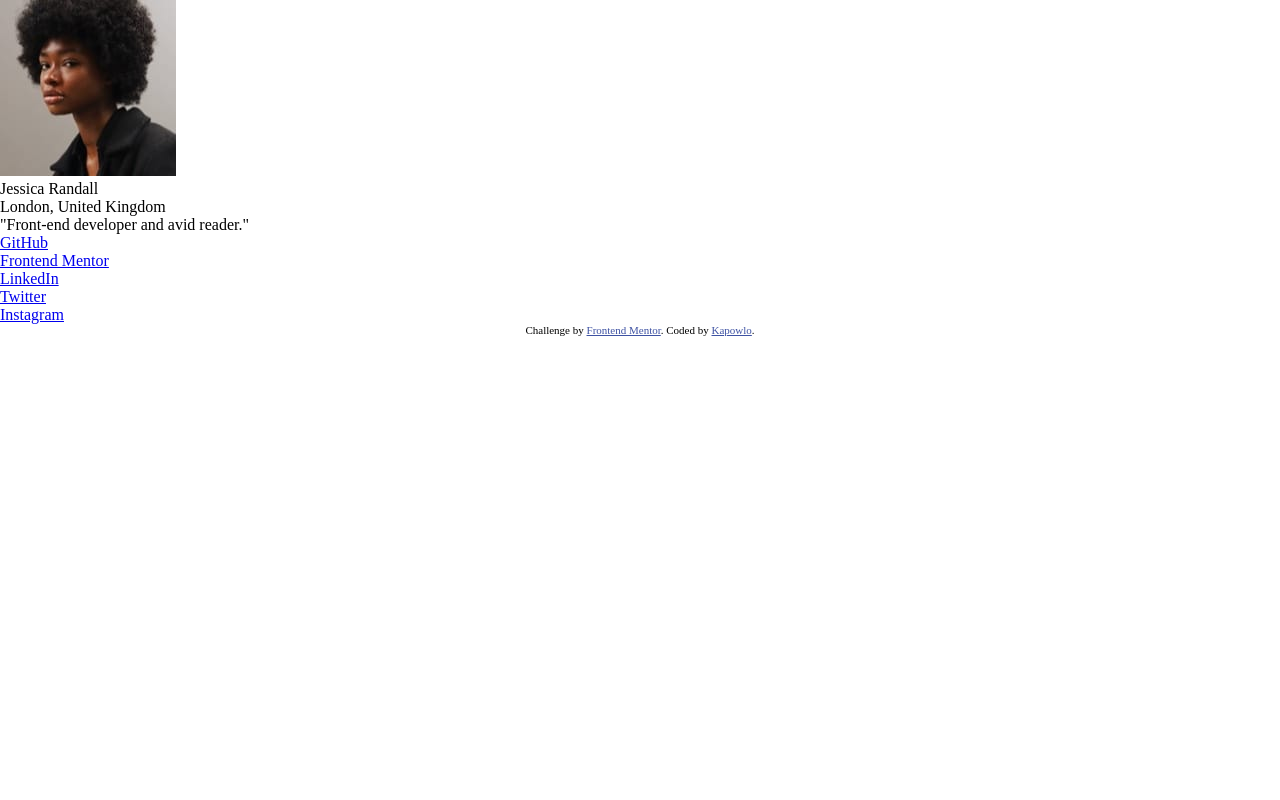
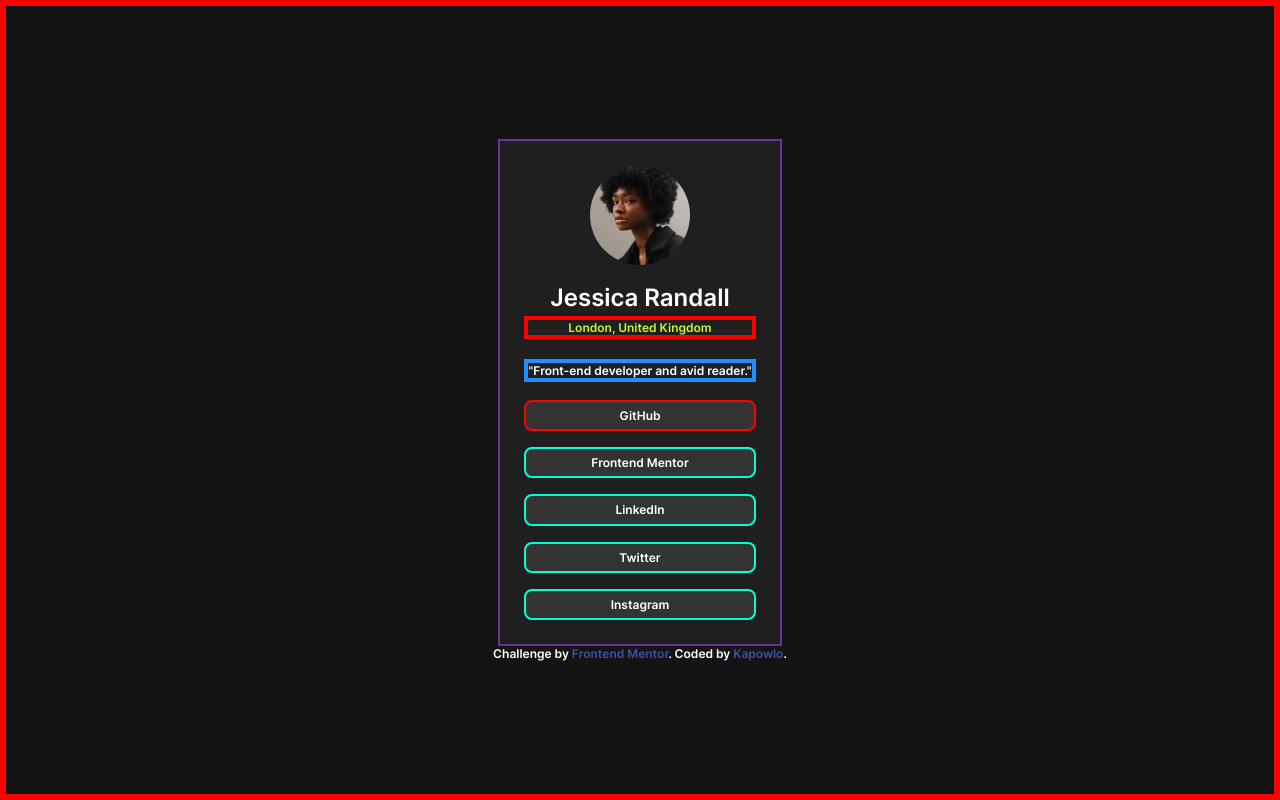
Before and after one commit to kapowlo/social-links-profile, a plain HTML site: page index.html in a window 1280 px wide. Drawn offline with Linux system fonts and the light colour scheme.

Commit message:
Loaded the custom fonts font-family is inter
Gave a width and height to img + max-width
selected the img ele because there is only 1 image anyways
the image should not overflow from container

Removed link and li default text styles

Made container a flexbox
to center the card and the attribution text

Used text-align center to center content inside of card
i think this is better then using flex

Selected the last p element to give extra margin-top and bottom
the last paragraph has more margin on top and bottom

Selected all the list item except the first to give them margin-top
all li have the same margin top except 1st li has a tiny bit more

Removed text align center on attribution
container is  a flexbox and everything inside
will be centered

```diff
--- a/style.css
+++ b/style.css
@@ -1,18 +1,141 @@
-/*CSS RESET */
+@font-face {
+  font-family: "Inter";
+  src: url(assets/fonts/Inter-VariableFont_slnt\wght.ttf);
+}
+@font-face {
+  font-family: "Inter";
+  src: url(assets/fonts/static/Inter-Bold.ttf);
+}
+@font-face {
+  font-family: "Inter";
+  src: url(assets/fonts/static/Inter-Regular.ttf);
+}
+@font-face {
+  font-family: "Inter";
+  src: url(assets/fonts/static/Inter-SemiBold.ttf);
+}
+
+/*---------------------------------------CSS RESET--------------------------------------- */
 * {
   padding: 0;
   margin: 0;
   box-sizing: border-box;
 }
 
+/*---------------------------------------CUSTOM VARIABLES--------------------------------------- */
+:root {
+  --small-font-size: 0.75rem;
+
+  --green: hsl(75, 94%, 57%);
+  --white: hsl(0, 0%, 100%);
+
+  --grey-700: hsl(0, 0%, 20%);
+  --grey-800: hsl(0, 0%, 12%);
+  --grey-900: hsl(0, 0%, 8%);
+}
+
+/*---------------------------------------BODY + GENERAL STYLES--------------------------------------- */
 body {
   height: 100vh;
+  font-family: "Inter";
 }
 
-/*ATTRIBUTION STYLES */
+ul {
+  list-style: none;
+}
+img {
+  width: 100px;
+  height: 100px;
+  max-width: 100%;
+  border-radius: 50%;
+}
+
+a {
+  text-decoration: none;
+  color: var(--white);
+}
+
+/*---------------------------------------CONTAINER STYLES---------------------------------------- */
+.container {
+  height: 100%;
+  background-color: var(--grey-900);
+  border: 6px solid red;
+
+  display: flex;
+  flex-direction: column; /*attribution should text should go under card */
+  justify-content: center;
+  align-items: center;
+}
+
+/*---------------------------------------CARD STYLES---------------------------------------- */
+
+.card {
+  max-width: 375px;
+  border: 2px solid rebeccapurple;
+  background-color: var(--grey-800);
+  padding: 1.5em; /*might increase if card is too small */
+
+  color: var(--white); /*all text inside card  except span text will be white */
+
+  /*all the content inside card should be centered and stacked on top of each other */
+  text-align: center; /*either this or flexbox...? */
+}
+
+p.card-title {
+  margin-top: 0.85rem;
+  font-weight: 700;
+  font-size: 1.5rem;
+}
+
+p.extra-small-font.green {
+  /* target 2nd paragraph */
+  border: 4px solid red;
+  margin-top: 0.25rem;
+
+  font-size: var(--small-font-size);
+  font-weight: 600;
+  color: var(--green);
+}
+.card p:last-of-type {
+  /* targets only 3rd paragraph */
+  border: 4px solid dodgerblue;
+  margin: 1.25rem 0 1.15rem 0; /*just want margin on top and bottom */
+
+  font-size: var(--small-font-size);
+}
+
+/*----------------------------------------NAV STYLES---------------------------------------- */
+li {
+  background-color: var(--grey-700);
+  border: 2px solid red;
+  border-radius: 8px;
+  padding: 0.51em;
+
+  font-size: var(--small-font-size);
+}
+li:not(:first-child) {
+  /*selects all li except the first li  */
+  border: 2px solid rgb(0, 255, 216);
+  margin-top: 1rem;
+}
+li:hover,
+li:focus {
+  background-color: var(--green);
+  cursor: pointer;
+  color: var(--grey-700);
+}
+a {
+  /*make sure the link inherit font color of parent element(li)
+  this fixes the bug where the font color wouldn't change
+  */
+  color: inherit;
+}
+
+/*----------------------------------------ATTRIBUTION STYLES---------------------------------------- */
 .attribution {
-  font-size: 11px;
-  text-align: center;
+  font-size: var(--small-font-size);
+
+  color: var(--white);
 }
 
 .attribution a {
```
